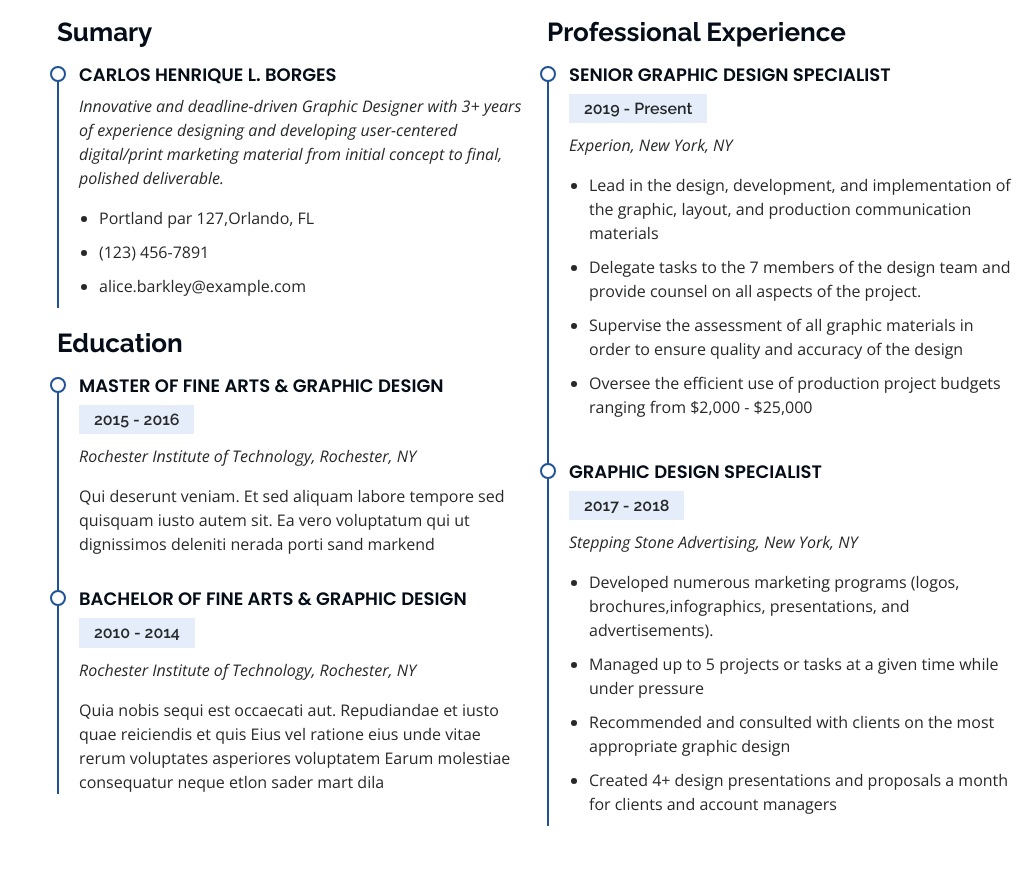
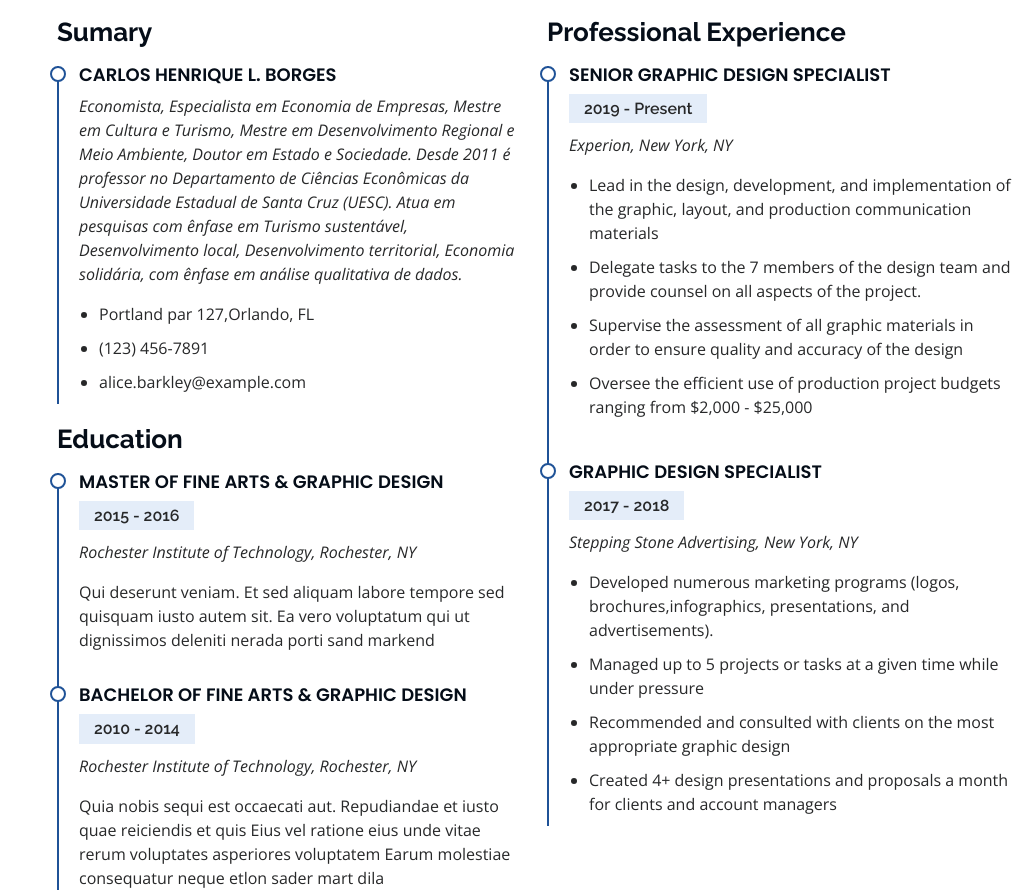
Before and after one commit to chborges342/chborges, a plain HTML site: page index.html in a window 1280 px wide. Shown: the part 2765-3658 px from the top of the page, without its empty margins (255-1280 px from the left). Drawn offline with nearby package versions, Linux system fonts and the light colour scheme.

Commit message:
Update index.html

```diff
--- a/index.html
+++ b/index.html
@@ -258,7 +258,7 @@
             <h3 class="resume-title">Sumary</h3>
             <div class="resume-item pb-0">
               <h4>Carlos Henrique L. Borges</h4>
-              <p><em>Innovative and deadline-driven Graphic Designer with 3+ years of experience designing and developing user-centered digital/print marketing material from initial concept to final, polished deliverable.</em></p>
+              <p><em>Economista, Especialista em Economia de Empresas, Mestre em Cultura e Turismo, Mestre em Desenvolvimento Regional e Meio Ambiente, Doutor em Estado e Sociedade. Desde 2011 é professor no Departamento de Ciências Econômicas da Universidade Estadual de Santa Cruz (UESC). Atua em pesquisas com ênfase em Turismo sustentável, Desenvolvimento local, Desenvolvimento territorial, Economia solidária, com ênfase em análise qualitativa de dados.</em></p>
               <ul>
                 <li>Portland par 127,Orlando, FL</li>
                 <li>(123) 456-7891</li>
```
